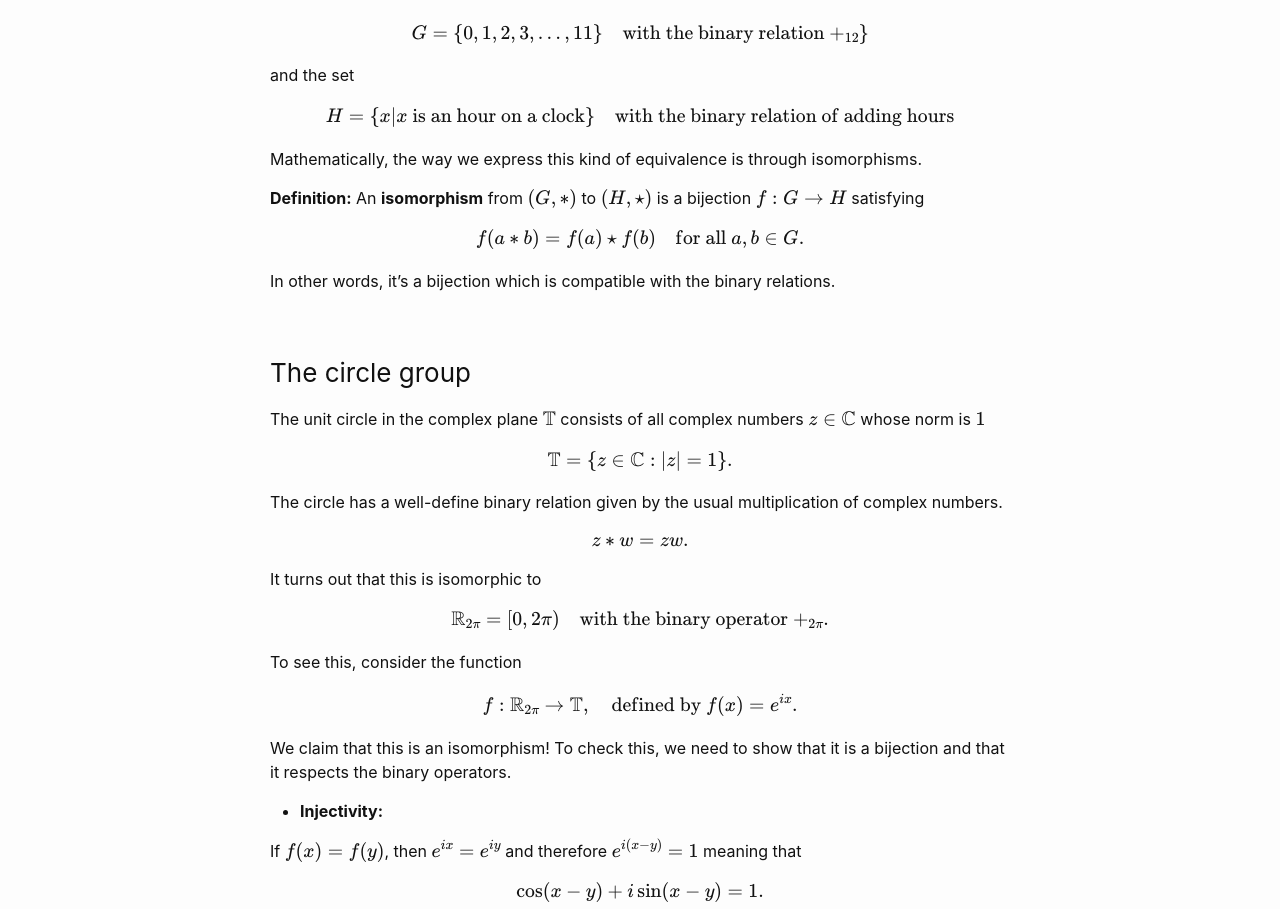
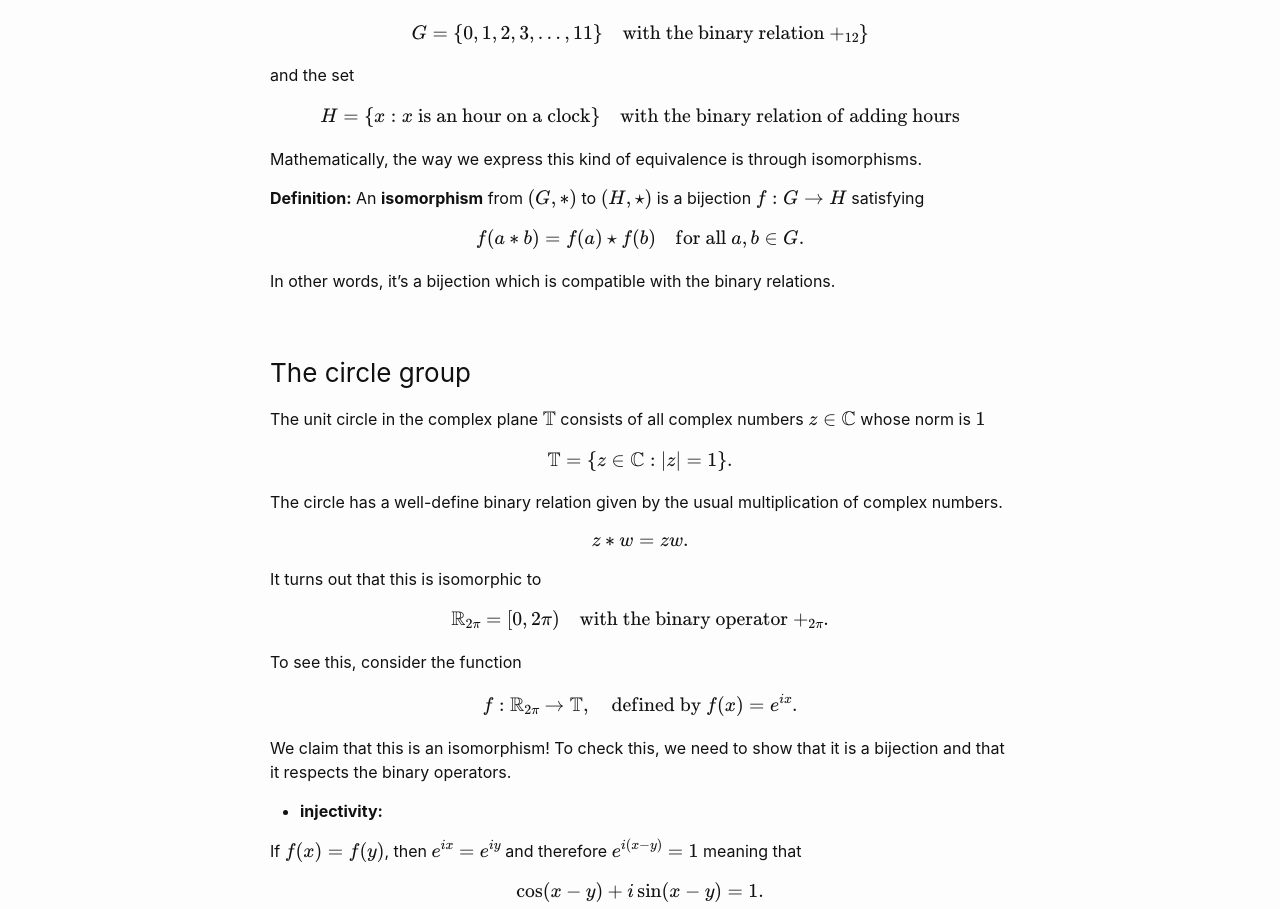
Before and after one commit to wcasper/math407spring2021, a Jekyll site: the page built from _topics/isomorphisms.md, in a window 1280 px wide and 1400 px high. Shown: the part 322-1231 px from the top of the window. Built offline with Jekyll 4.4.1, drawn with Linux system fonts in a browser that asks for light colours.

Commit message:
fixed typo

```diff
--- a/_topics/isomorphisms.md
+++ b/_topics/isomorphisms.md
@@ -11,7 +11,7 @@ $$G = \{0,1,2,3,\dots,11\}\quad \text{with the binary relation $+_{12}$}\}$$
 
 and the set
 
-$$H = \{x| \text{$x$ is an hour on a clock}\}\quad \text{with the binary relation of adding hours}$$
+$$H = \{x : \text{$x$ is an hour on a clock}\}\quad \text{with the binary relation of adding hours}$$
 
 Mathematically, the way we express this kind of equivalence is through isomorphisms.
 
@@ -41,7 +41,7 @@ $$f: \mathbb R_{2\pi}\rightarrow \mathbb T,\quad\text{defined by}\ f(x) = e^{i x
 
 We claim that this is an isomorphism!  To check this, we need to show that it is a bijection and that it respects the binary operators.
 
-* **Injectivity:**
+* **injectivity:**
 
 If $$f(x) = f(y)$$, then $$e^{i x} = e^{iy}$$ and therefore $$e^{i (x-y)} = 1$$ meaning that
 
```
